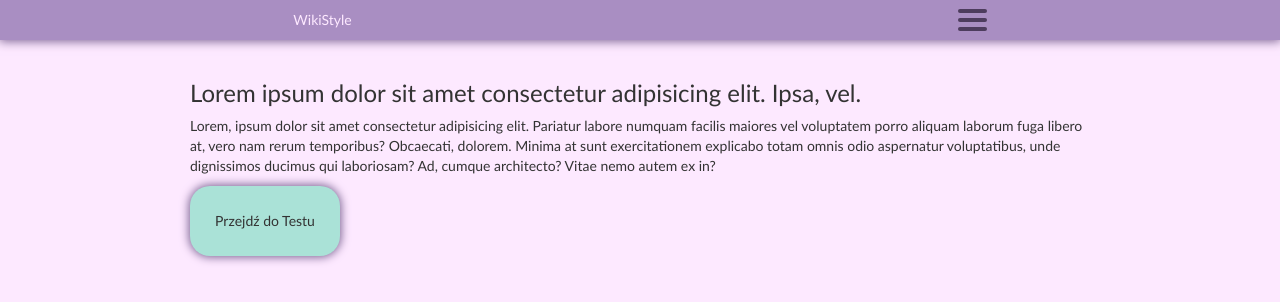
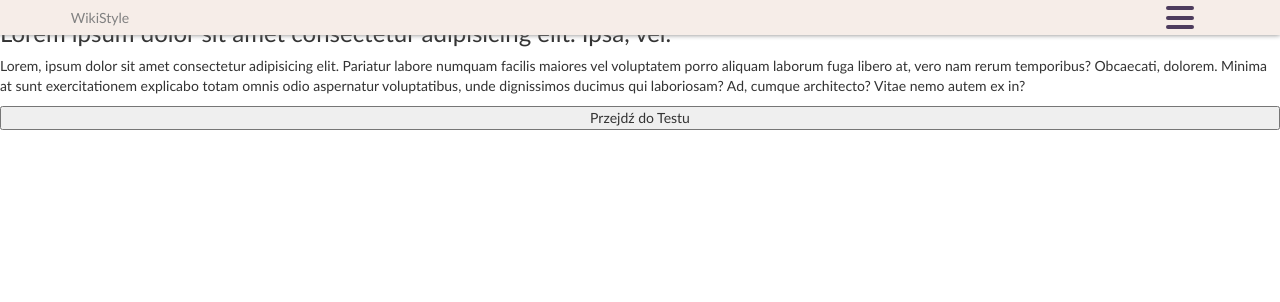
Before and after one commit to PracaInzynierska2023/PracaInzynierskaFront, an Angular app: page /home in a window 1280 px wide. Shown: the top 302 px of the page. Built offline with nearby package versions, Linux system fonts and the light colour scheme.

Commit message:
feat: styles change - header

```diff
--- a/src/app/app.component.html
+++ b/src/app/app.component.html
@@ -1,6 +1,7 @@
 <app-header></app-header>
-<div class="main-container">
-  <div class="app-content">
+
+<div class="full-width-flex-container">
+  <div class="app-container">
     <router-outlet></router-outlet>
   </div>
 </div>
--- a/src/app/app.component.scss
+++ b/src/app/app.component.scss
@@ -1,14 +1 @@
 @import '../sass/variables';
-
-.main-container {
-  width: 100vw;
-  height: 100vh;
-}
-
-.app-content {
-  padding-top: 6rem;
-
-  display: flex;
-  flex-direction: row;
-  justify-content: center;
-}
--- a/src/app/header/header.component.html
+++ b/src/app/header/header.component.html
@@ -1,39 +1,38 @@
-<div class="app-header-container">
+<div class="header-container">
   <button
     [routerLink]="'/home'"
-    class="app-logo"
-  >
+    class="app-logo">
     WikiStyle
   </button>
+
   <div class="app-hamburger">
     <div
       class="hamburger-lines"
-    (click)="onHamburgerClick()"
-  >
+      (click)="onHamburgerClick()">
       <span class="line line1"></span>
       <span class="line line2"></span>
       <span class="line line3"></span>
     </div>
   </div>
+
 </div>
 
 <div *ngIf="menuOpened" class="app-menu-modal" (click)="onModalClick()">
   <button
     [routerLink]="'/home'"
-  [routerLinkActive]="'active'"
->
+    [routerLinkActive]="'active'">
     Home
   </button>
+
   <button
     [routerLink]="'/about'"
-  [routerLinkActive]="'active'"
->
+    [routerLinkActive]="'active'">
     O nas
   </button>
+
   <button
     [routerLink]="'/contact'"
-  [routerLinkActive]="'active'"
->
+    [routerLinkActive]="'active'">
     Kontakt
   </button>
 </div>
--- a/src/app/header/header.component.scss
+++ b/src/app/header/header.component.scss
@@ -1,20 +1,61 @@
 @import '../../sass/variables';
 
-.app-header-container {
+.header-container {
   position: fixed;
   top:0;
   left:0;
 
   min-height: 3.5rem;
-  max-height: 5rem;
-  height: 5vh;
-  width: 100%;
 
   display: flex;
   flex-direction: row;
-  justify-content: space-evenly;
+  justify-content: space-between;
 
-  background-color: $complementary-background-color;
-  box-shadow: 0px 0px 10px 1px $accent-color;
-  z-index: 50;
+  background-color: $secondary-color;
+  box-shadow: 0px 0px 5px 0px gray;
+  z-index: 100;
 }
+
+.app-logo {
+  color: gray;
+  border:none;
+  background-color: $secondary-color;
+  width: 20%;
+  max-width: 20rem;
+}
+
+.app-hamburger {
+  display: flex;
+  justify-content: center;
+  align-items: center;
+
+  width: 20%;
+  max-width: 20rem;
+}
+
+.hamburger-lines {
+  cursor: pointer;
+  display: flex;
+  flex-direction: column;
+  justify-content: space-between;
+
+  height: 2.25rem;
+  width: 2.85rem;
+}
+
+.hamburger-lines .line {
+  display: block;
+
+  height: 0.4rem;
+  width: 100%;
+
+  border-radius: 10px;
+  background: $hamburger-color;
+}
+
+//media query for computers
+@media (pointer: fine) or (pointer: none) {
+  .hamburger-lines:hover .line {
+    background-color: white;
+  }
+}
--- a/src/index.html
+++ b/src/index.html
@@ -7,7 +7,7 @@
   <meta name="viewport" content="width=device-width, initial-scale=1">
   <link rel="icon" type="image/x-icon" href="favicon.ico">
 </head>
-<body class="body">
+<body>
   <app-root></app-root>
 </body>
 </html>
--- a/src/sass/_variables.scss
+++ b/src/sass/_variables.scss
@@ -3,4 +3,7 @@ $complementary-background-color: #A98EC2;
 $modal-background-color: #a98ec284;
 $accent-color: #745C8C;
 $accent-contrast-color: #AAE2D7;
-$hamburger-color:#4d3c5d
+$hamburger-color:#4d3c5d;
+
+$dominant-color: white;
+$secondary-color:#f6ede8;
--- a/src/sass/styles.scss
+++ b/src/sass/styles.scss
@@ -5,155 +5,124 @@
   box-sizing: border-box;
   margin: 0;
   padding: 0;
+  width: 100%;
 }
 
-body.body {
-  background-color: $dominant-background-color;
-  position: relative;
+.full-width-flex-container {
+  width:100%;
+  display: flex;
+  flex-direction: column;
+  justify-content: center;
 }
 
-.app-page-main-container {
-  max-width: 90rem;
-  width: 90vw;
-}
+// .app-page-main-container {
+//   max-width: 90rem;
+//   width: 90vw;
+// }
 
-//Primary button
-.app-button-primary {
-  padding: 10px;
-  border: none;
-  border-radius: 2rem;
-  background-color: $accent-contrast-color;
-  width: 15rem;
-  height: 7rem;
-  margin-bottom: 10px;
-  box-shadow: 0px 0px 10px 1px $accent-color;
-}
+// //Primary button
+// .app-button-primary {
+//   padding: 10px;
+//   border: none;
+//   border-radius: 2rem;
+//   background-color: $accent-contrast-color;
+//   width: 15rem;
+//   height: 7rem;
+//   margin-bottom: 10px;
+//   box-shadow: 0px 0px 10px 1px $accent-color;
+// }
 
-@media (pointer: fine) or (pointer: none) {
-  .app-button-primary:hover {
-    color: white;
-    font-size: bold;
-    background-color: $complementary-background-color;
-  }
-}
+// @media (pointer: fine) or (pointer: none) {
+//   .app-button-primary:hover {
+//     color: white;
+//     font-size: bold;
+//     background-color: $complementary-background-color;
+//   }
+// }
 
-//Answer primary
-.app-answer-primary {
-  padding: 10px;
-  border: none;
-  border-radius: 5%;
-  background-color: $accent-contrast-color;
-  width: 10rem;
-  height: 10rem;
-  box-shadow: 0px 0px 10px -2px $accent-color;
-}
+// //Answer primary
+// .app-answer-primary {
+//   padding: 10px;
+//   border: none;
+//   border-radius: 5%;
+//   background-color: $accent-contrast-color;
+//   width: 10rem;
+//   height: 10rem;
+//   box-shadow: 0px 0px 10px -2px $accent-color;
+// }
 
-@media (pointer: fine) or (pointer: none) {
-  .app-answer-primary:hover {
-    color: white;
-    font-size: bold;
-    background-color: $complementary-background-color;
-    box-shadow: 0px 0px 10px 5px $accent-color;
-  }
-}
+// @media (pointer: fine) or (pointer: none) {
+//   .app-answer-primary:hover {
+//     color: white;
+//     font-size: bold;
+//     background-color: $complementary-background-color;
+//     box-shadow: 0px 0px 10px 5px $accent-color;
+//   }
+// }
 
-.app-answer-primary-checked {
-  background-color: $accent-color;
-  color: white;
-  font-weight: bolder;
-  box-shadow: 0px 0px 10px 5px $accent-color;
-}
+// .app-answer-primary-checked {
+//   background-color: $accent-color;
+//   color: white;
+//   font-weight: bolder;
+//   box-shadow: 0px 0px 10px 5px $accent-color;
+// }
 
-//Hamburger
-.app-hamburger {
-  display: flex;
-  justify-content: right;
-  align-items: center;
 
-  width: 20rem;
-  max-width: 40%;
-}
 
-.hamburger-lines {
-  cursor: pointer;
-  display: flex;
-  flex-direction: column;
-  justify-content: space-between;
+// //Modal Menu
+// .app-menu-modal {
+//   position: fixed;
+//   top: 0;
+//   left: 0;
+//   z-index: 100;
 
-  height: 2.25rem;
-  width: 2.85rem;
-}
+//   display: flex;
+//   flex-direction: column;
+//   align-items: center;
+//   justify-content: center;
 
-.hamburger-lines .line {
-  display: block;
+//   width: 100%;
+//   height: 100%;
 
-  height: 0.4rem;
-  width: 100%;
+//   background-color: $modal-background-color;
+// }
 
-  border-radius: 10px;
-  background: $hamburger-color;
-}
+// .app-menu-modal button {
+//   padding: 10px;
+//   border: none;
+//   border-radius: 2rem;
+//   background-color: $accent-contrast-color;
+//   width: 20rem;
+//   height: 5rem;
+//   margin-bottom: 10px;
+//   box-shadow: 0px 0px 10px 1px $accent-color;
 
-@media (pointer: fine) or (pointer: none) {
-  .hamburger-lines:hover .line {
-    background-color: white;
-  }
-}
+// }
+// @media (pointer: fine) or (pointer: none) {
 
-//Modal Menu
-.app-menu-modal {
-  position: fixed;
-  top: 0;
-  left: 0;
-  z-index: 100;
+//   .app-menu-modal button:hover {
+//     color: white;
+//     font-size: bold;
+//     background-color: $accent-color;
+//   }
 
-  display: flex;
-  flex-direction: column;
-  align-items: center;
-  justify-content: center;
+// }
 
-  width: 100%;
-  height: 100%;
+// //LOGO
+// .app-logo {
+//   border: none;
+//   background-color: $complementary-background-color;
+//   color:$dominant-background-color;
+//   width: 20rem;
+//   max-width: 40%;
+//   display: flex;
+//   justify-content: left;
+//   align-items: center;
+// }
 
-  background-color: $modal-background-color;
-}
-
-.app-menu-modal button {
-  padding: 10px;
-  border: none;
-  border-radius: 2rem;
-  background-color: $accent-contrast-color;
-  width: 20rem;
-  height: 5rem;
-  margin-bottom: 10px;
-  box-shadow: 0px 0px 10px 1px $accent-color;
-
-}
-@media (pointer: fine) or (pointer: none) {
-
-  .app-menu-modal button:hover {
-    color: white;
-    font-size: bold;
-    background-color: $accent-color;
-  }
-
-}
-
-//LOGO
-.app-logo {
-  border: none;
-  background-color: $complementary-background-color;
-  color:$dominant-background-color;
-  width: 20rem;
-  max-width: 40%;
-  display: flex;
-  justify-content: left;
-  align-items: center;
-}
-
-@media (pointer: fine) or (pointer: none) {
-  .app-logo:hover {
-    color: white;
-    font-size: bold;
-  }
-}
+// @media (pointer: fine) or (pointer: none) {
+//   .app-logo:hover {
+//     color: white;
+//     font-size: bold;
+//   }
+// }
```
Lines whose indentation alone changed are shown as unchanged.
